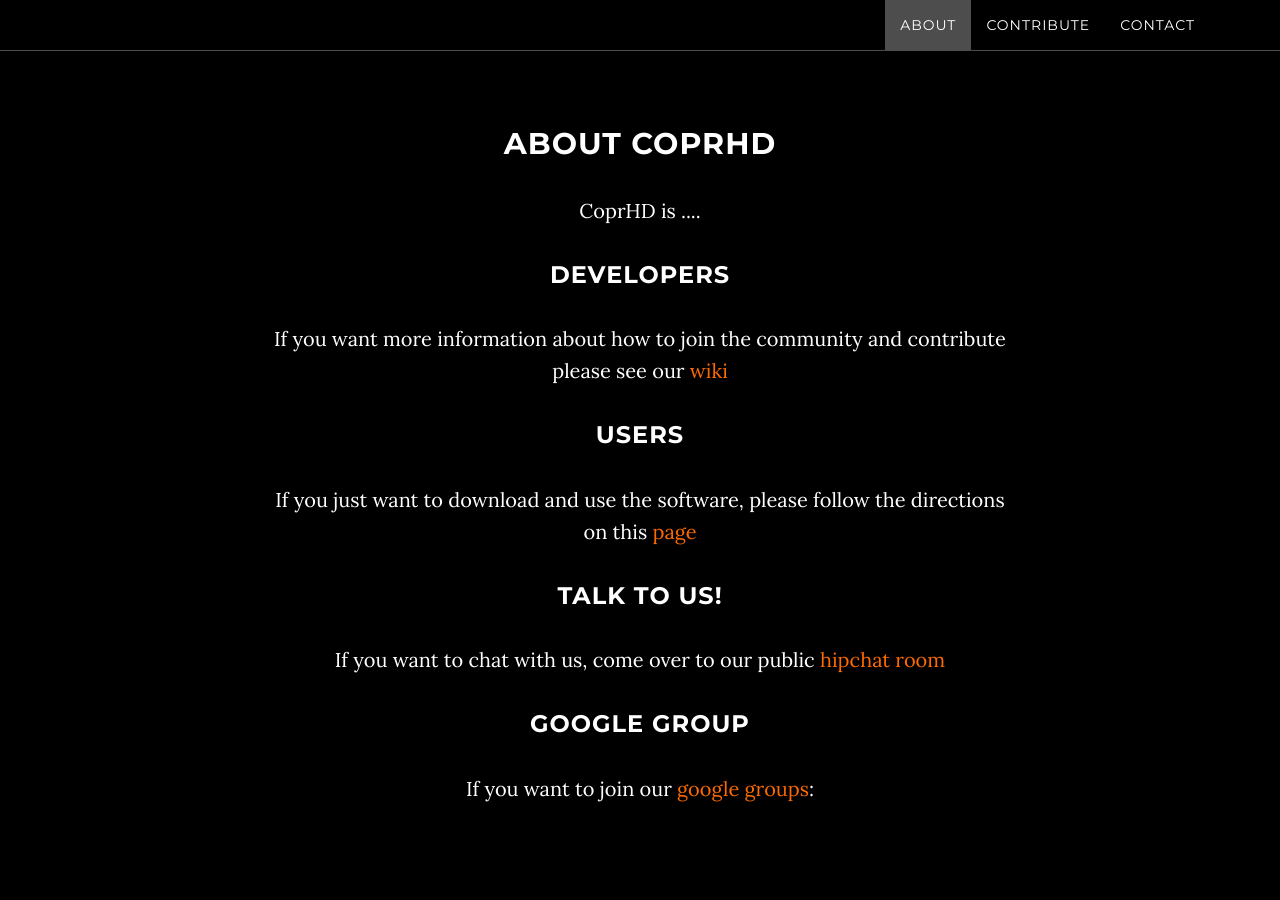
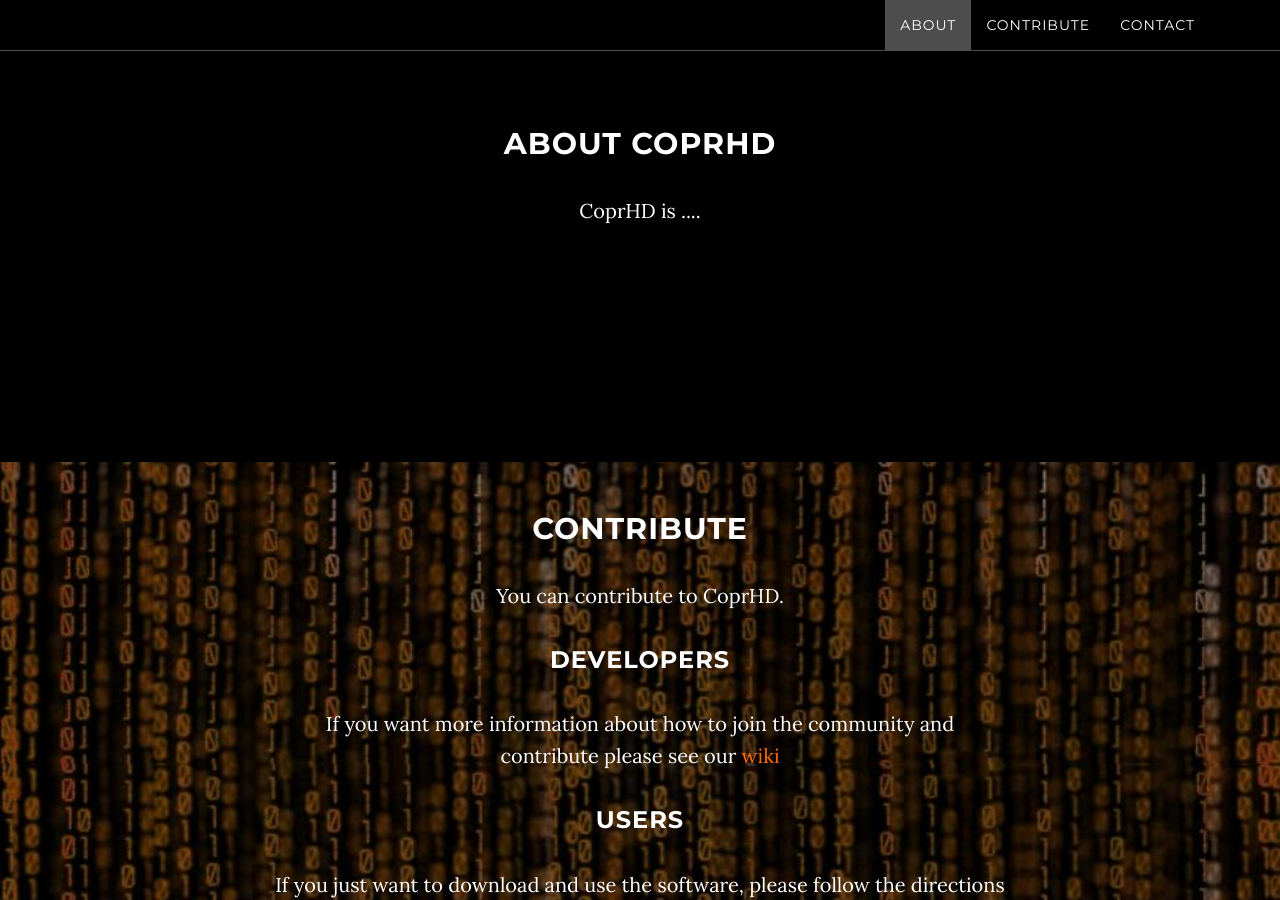
Before and after one commit to CoprHD/CoprHD.github.io, a Jekyll site: the page built from index.html, in a window 1280 px wide and 900 px high, scrolled down 973 px. Built offline with Jekyll 4.4.1, drawn with Linux system fonts in a browser that asks for light colours.

Commit message:
moved around contribution info.

```diff
--- a/_includes/about.html
+++ b/_includes/about.html
@@ -7,22 +7,6 @@
 
                 <p>CoprHD is ....</p>
 
-<h3>Developers</h3>
-
-<p>If you want more information about how to join the community and contribute please see our <a href="https://coprhd.atlassian.net/wiki/display/COP/Getting+started+guide+for+developers">wiki</a></p>
-
-<h3>Users</h3>
-
-<p>If you just want to download and use the software, please follow the directions on this <a href="https://coprhd.atlassian.net/wiki/display/COP/Getting+started+guide+for+users">page</a></p>
-
-<h3>Talk to us!</h3>
-
-<p>If you want to chat with us, come over to our public <a href="https://www.hipchat.com/g13XKLGvz">hipchat room</a></p>
-
-<h3>Google group</h3>
-
-<p>If you want to join our <a href="https://groups.google.com/forum/?hl=en#!forum/coprhd">google groups</a>:</p>
-
 
             </div>
         </div>
```
